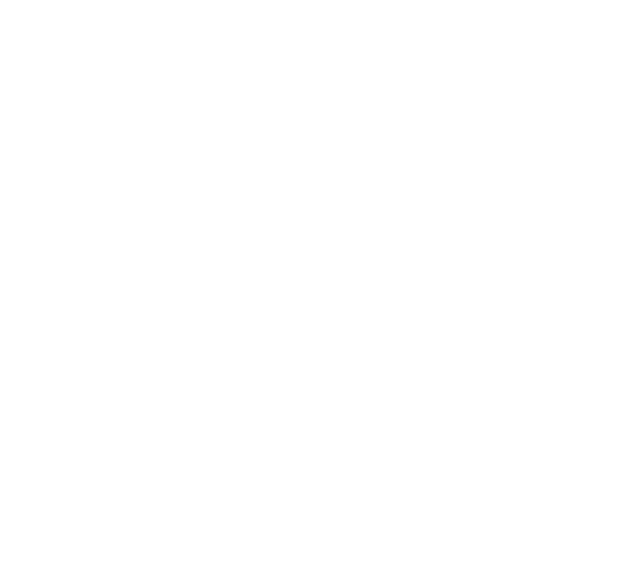
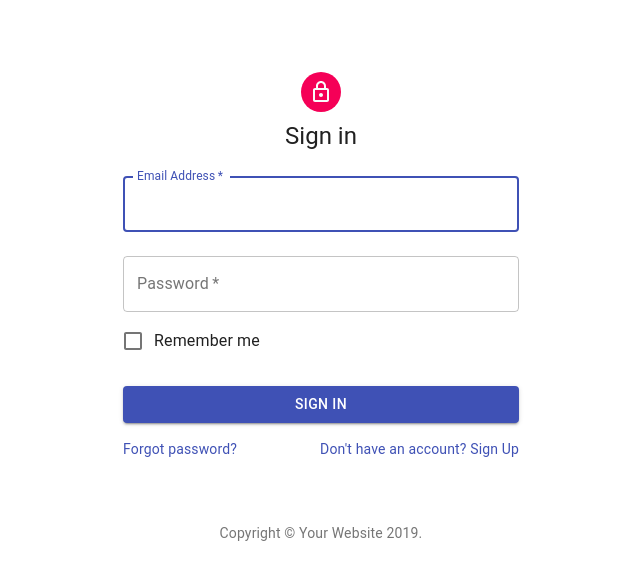
Before and after one commit to pooldiver69/eduU, a React (Create React App) app in the folder client/: page /sign in a window 1280 px wide. Shown: the top 580 px of the page, without its empty margins (319-959 px from the left). Built offline with nearby package versions, Linux system fonts and the light colour scheme.

Commit message:
added material

```diff
--- a/client/package.json
+++ b/client/package.json
@@ -3,6 +3,7 @@
   "version": "0.1.0",
   "private": true,
   "dependencies": {
+    "@material-ui/core": "^4.6.1",
     "firebase": "^7.4.0",
     "react": "^16.12.0",
     "react-dom": "^16.12.0",
--- /dev/null
+++ b/client/src/components/auth/sign.js
@@ -0,0 +1,122 @@
+import React from 'react';
+import Avatar from '@material-ui/core/Avatar';
+import Button from '@material-ui/core/Button';
+import CssBaseline from '@material-ui/core/CssBaseline';
+import TextField from '@material-ui/core/TextField';
+import FormControlLabel from '@material-ui/core/FormControlLabel';
+import Checkbox from '@material-ui/core/Checkbox';
+import Link from '@material-ui/core/Link';
+import Grid from '@material-ui/core/Grid';
+import Box from '@material-ui/core/Box';
+import LockOutlinedIcon from '@material-ui/icons/LockOutlined';
+import Typography from '@material-ui/core/Typography';
+import { makeStyles } from '@material-ui/core/styles';
+import Container from '@material-ui/core/Container';
+
+function Copyright() {
+  return (
+    <Typography variant="body2" color="textSecondary" align="center">
+      {'Copyright © '}
+      <Link color="inherit" href="https://material-ui.com/">
+        Your Website
+      </Link>{' '}
+      {new Date().getFullYear()}
+      {'.'}
+    </Typography>
+  );
+}
+
+const useStyles = makeStyles(theme => ({
+  '@global': {
+    body: {
+      backgroundColor: theme.palette.common.white,
+    },
+  },
+  paper: {
+    marginTop: theme.spacing(8),
+    display: 'flex',
+    flexDirection: 'column',
+    alignItems: 'center',
+  },
+  avatar: {
+    margin: theme.spacing(1),
+    backgroundColor: theme.palette.secondary.main,
+  },
+  form: {
+    width: '100%', // Fix IE 11 issue.
+    marginTop: theme.spacing(1),
+  },
+  submit: {
+    margin: theme.spacing(3, 0, 2),
+  },
+}));
+
+export default function SignIn() {
+  const classes = useStyles();
+
+  return (
+    <Container component="main" maxWidth="xs">
+      <CssBaseline />
+      <div className={classes.paper}>
+        <Avatar className={classes.avatar}>
+          <LockOutlinedIcon />
+        </Avatar>
+        <Typography component="h1" variant="h5">
+          Sign in
+        </Typography>
+        <form className={classes.form} noValidate>
+          <TextField
+            variant="outlined"
+            margin="normal"
+            required
+            fullWidth
+            id="email"
+            label="Email Address"
+            name="email"
+            autoComplete="email"
+            autoFocus
+          />
+          <TextField
+            variant="outlined"
+            margin="normal"
+            required
+            fullWidth
+            name="password"
+            label="Password"
+            type="password"
+            id="password"
+            autoComplete="current-password"
+          />
+          <FormControlLabel
+            control={<Checkbox value="remember" color="primary" />}
+            label="Remember me"
+          />
+          <Button
+            type="submit"
+            fullWidth
+            variant="contained"
+            color="primary"
+            className={classes.submit}
+          >
+            Sign In
+          </Button>
+          <Grid container>
+            <Grid item xs>
+              <Link href="#" variant="body2">
+                Forgot password?
+              </Link>
+            </Grid>
+            <Grid item>
+              <Link href="#" variant="body2">
+                {"Don't have an account? Sign Up"}
+              </Link>
+            </Grid>
+          </Grid>
+        </form>
+      </div>
+      <Box mt={8}>
+        <Copyright />
+      </Box>
+    </Container>
+  );
+}
--- a/client/src/index.js
+++ b/client/src/index.js
@@ -4,14 +4,15 @@
 import { Route, Link, BrowserRouter as Router } from 'react-router-dom'
 import App from './App';
 import * as serviceWorker from './serviceWorker';
+import SignIn from './components/auth/sign'
 
 const routing = (
     <Router>
         <div>
-            {/* <UserTest /> <DashBoard />*/}
-            {/* <Route exact path="/" component={App} />
-            <Route path="/signin" component={SignIn} />
-            <Route path="/signup" component={SignUp} /> */}
+            {/* <UserTest /> <DashBoard />
+            {/* <Route exact path="/" component={App} /> */}
+            <Route path="/sign" component={SignIn} />
+            {/* <Route path="/signup" component={SignUp} />  */}
             {/* <Home /> */}
             {/* <Profile /> */}
             {/* <Earning /> */}
```
Also changed, not shown: 1 other file (tests, documents, lock files or other folders).
